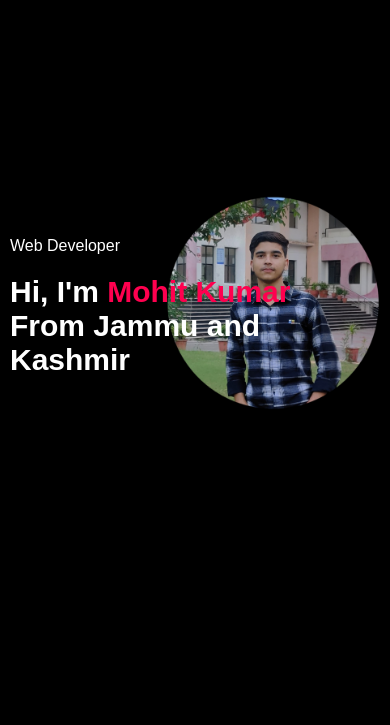
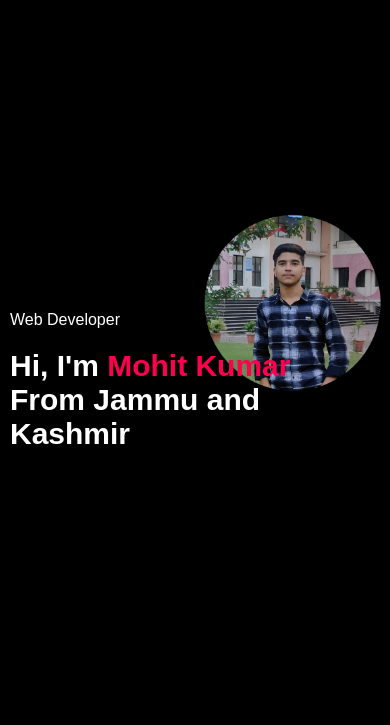
Before and after one commit to Mohitkumar202075/mohit-s-portfolio, a plain HTML site: page index.html in a window 390 px wide. Shown: the part 119-844 px from the top of the page. Drawn offline with Linux system fonts and the light colour scheme.

Commit message:
Update style.css

```diff
--- a/style.css
+++ b/style.css
@@ -381,11 +381,13 @@ nav .fa-solid {
 @media only screen and (max-width: 600px) {
     #header {
         background-image: url(images/profile1.jpg);
-        background-size: 60%;
+        background-size: 50%;
+        background-repeat: no-repeat;
+        background-position: right;
     }
 
     .header-text {
-        margin-top: 70%;
+        margin-top: 90%;
         font-size: 16px;
     }
 
```
